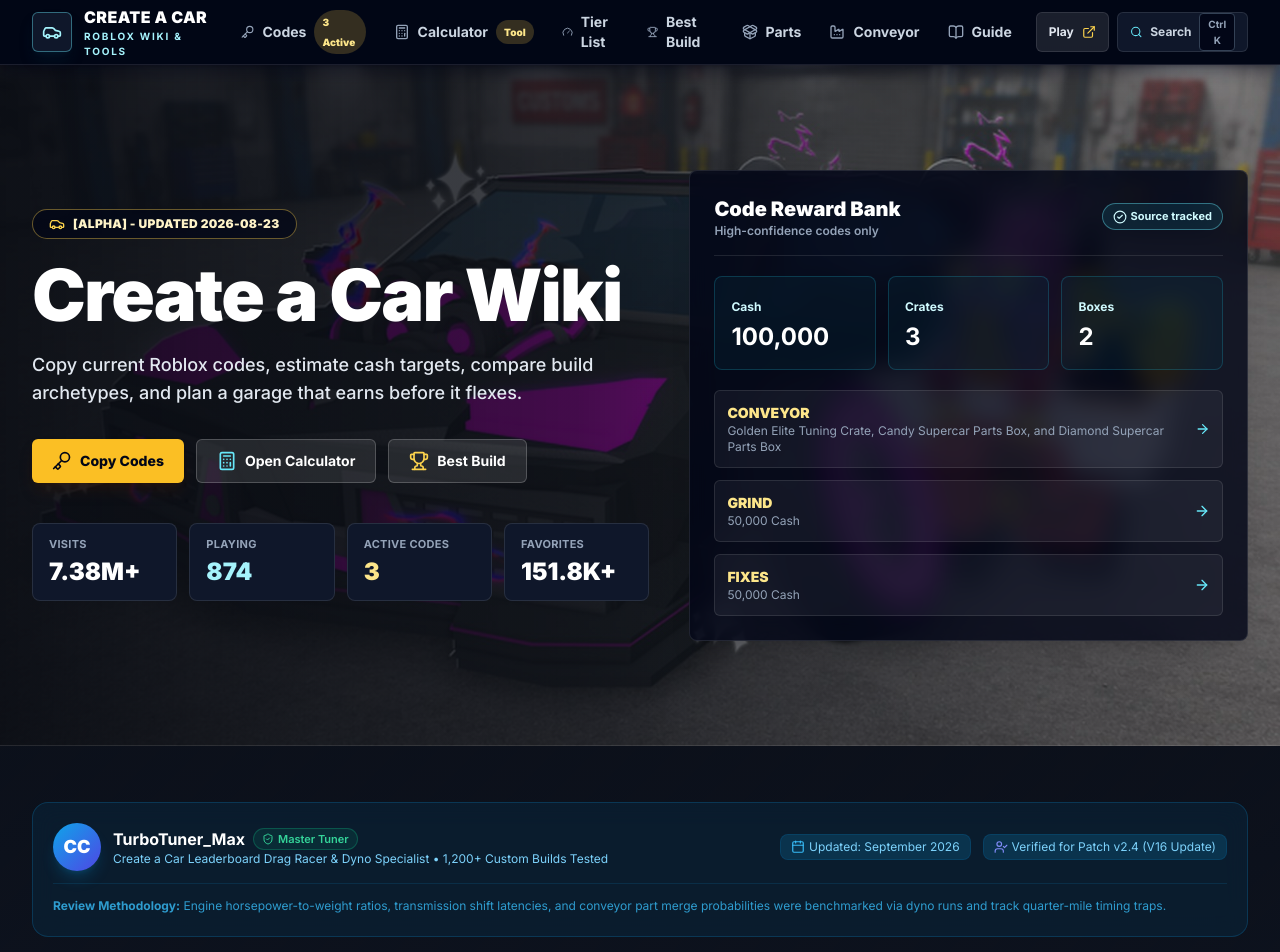
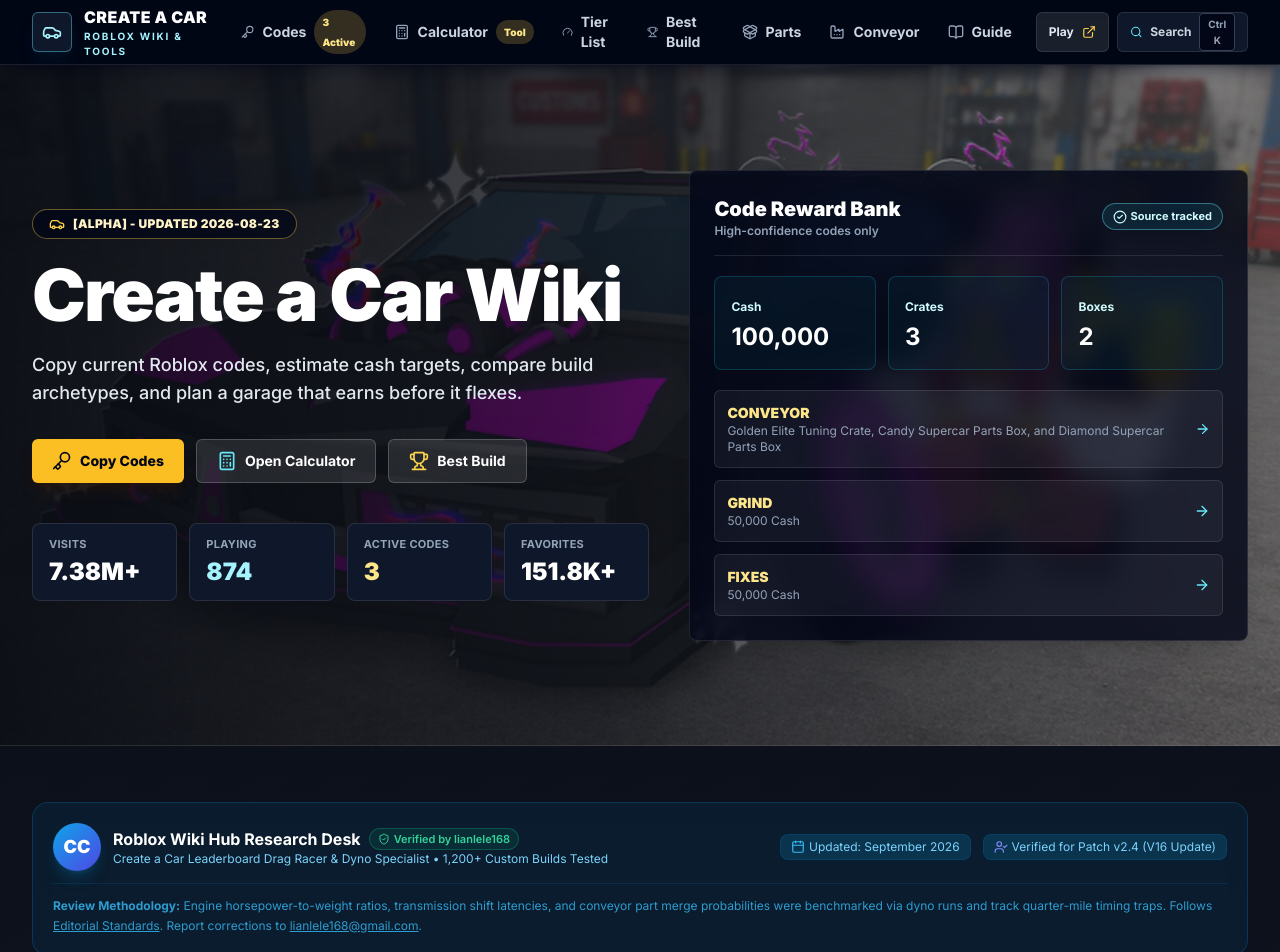
Before and after one commit to lianlele168/Create-a-Car, a Next.js app: page / in a window 1280 px wide. Shown: the top 952 px of the page. Built offline with nearby package versions, Linux system fonts and the light colour scheme.

Commit message:
feat(eeat): standardize verified contact lianlele168 and link to hub editorial standards

```diff
--- a/src/app/privacy-policy/page.tsx
+++ b/src/app/privacy-policy/page.tsx
@@ -129,7 +129,7 @@
               For privacy inquiries, DMCA notices, or correction requests, contact our editorial staff at:
             </p>
             <div className="inline-block rounded-xl border border-amber-500/30 bg-amber-950/40 p-3 font-mono text-sm font-bold text-amber-300">
-              contact@robloxwikihub.com
+              lianlele168@gmail.com
             </div>
             <p className="text-xs text-slate-400">
               Inquiries are answered within 48 business hours.
--- a/src/app/terms/page.tsx
+++ b/src/app/terms/page.tsx
@@ -97,7 +97,7 @@
               For rights holders, content attribution, or takedown inquiries, contact our editorial staff at:
             </p>
             <div className="inline-block rounded-xl border border-amber-500/30 bg-amber-950/40 p-3 font-mono text-sm font-bold text-amber-300">
-              contact@robloxwikihub.com
+              lianlele168@gmail.com
             </div>
             <p className="text-xs text-slate-400">
               We respond promptly within 48 business hours.
--- a/src/components/AuthorCard.tsx
+++ b/src/components/AuthorCard.tsx
@@ -11,10 +11,9 @@
           </div>
           <div>
             <div className="flex items-center gap-2">
-              <span className="font-bold text-white text-sm sm:text-base">TurboTuner_Max</span>
+              <span className="font-bold text-white text-sm sm:text-base">Roblox Wiki Hub Research Desk</span>
               <span className="inline-flex items-center gap-1 text-[11px] font-semibold bg-emerald-500/10 text-emerald-400 border border-emerald-500/30 px-2 py-0.5 rounded-full">
-                <ShieldCheck className="w-3 h-3" /> Master Tuner
-              </span>
+                <ShieldCheck className="w-3 h-3" /> Verified by lianlele168</span>
             </div>
             <p className="text-xs text-sky-300">
               Create a Car Leaderboard Drag Racer & Dyno Specialist • 1,200+ Custom Builds Tested
@@ -36,7 +35,7 @@
 
       <p className="text-xs text-sky-400/80 mt-3 pt-3 border-t border-sky-900/40 leading-relaxed">
         <strong>Review Methodology:</strong> Engine horsepower-to-weight ratios, transmission shift latencies, and conveyor part merge probabilities were benchmarked via dyno runs and track quarter-mile timing traps.
-      </p>
+       Follows <a href="https://robloxwikihub.com/about#methodology" target="_blank" rel="noopener noreferrer" className="underline hover:text-white">Editorial Standards</a>. Report corrections to <a href="mailto:lianlele168@gmail.com" className="underline hover:text-white">lianlele168@gmail.com</a>.</p>
     </div>
   );
 }
```
